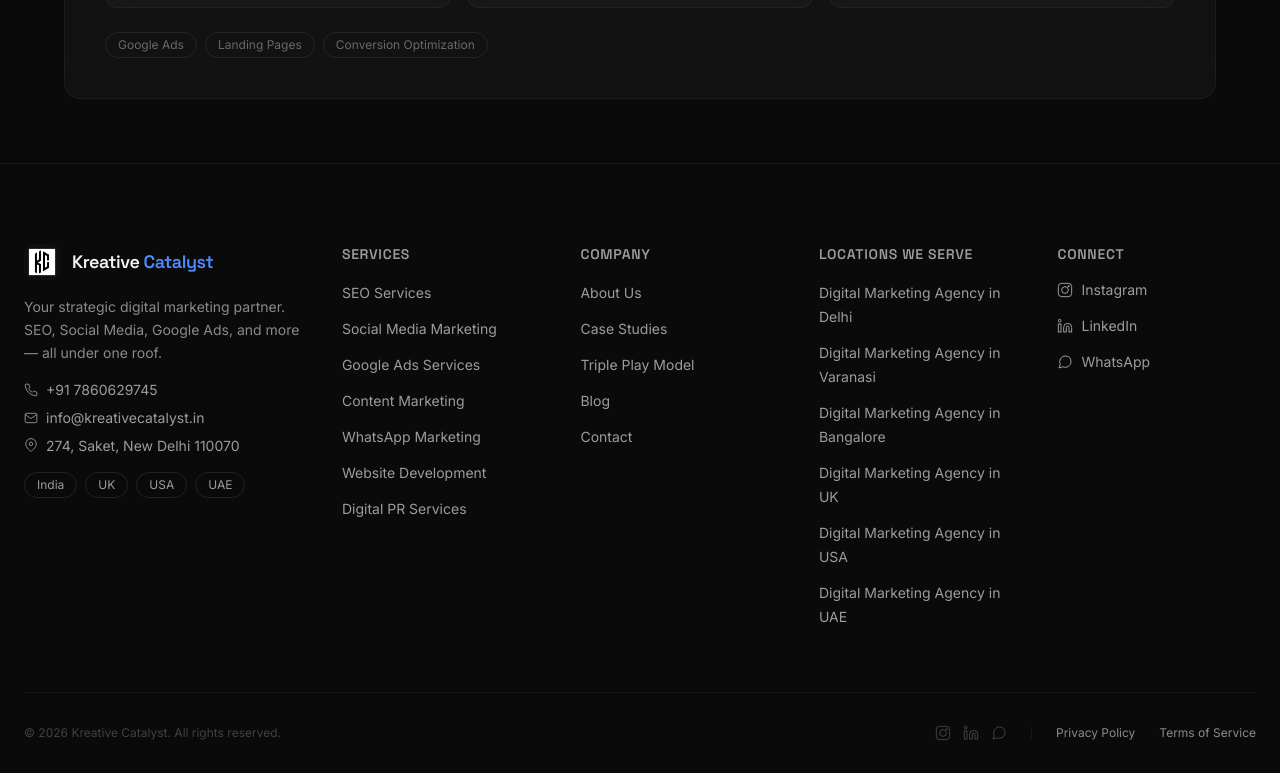
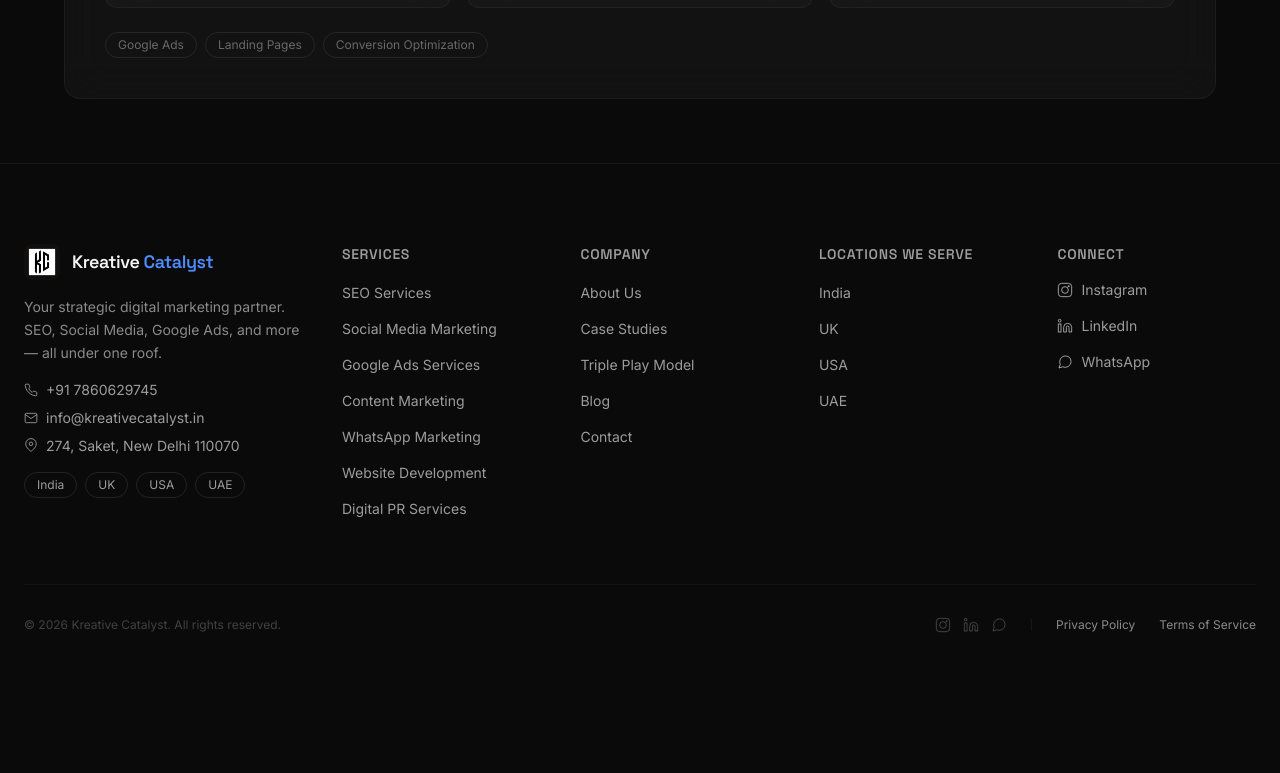
Before and after one commit to jitinnailwal/KC, a Next.js app: page /case-studies in a window 1280 px wide. Shown: the part 2161-2934 px from the top of the page. After the commit the page ends 2826 px from the top, so only its background shows below. Built offline with nearby package versions, Linux system fonts and the light colour scheme; no server answers; the database is empty.

Commit message:
Remove Delhi, Varanasi, Bangalore from footer Locations We Serve section

```diff
--- a/src/components/layout/Footer.tsx
+++ b/src/components/layout/Footer.tsx
@@ -55,12 +55,10 @@
     { name: 'Contact', href: '/contact' },
   ],
   'Locations We Serve': [
-    { name: 'Digital Marketing Agency in Delhi', href: '/locations/delhi' },
-    { name: 'Digital Marketing Agency in Varanasi', href: '/locations/varanasi' },
-    { name: 'Digital Marketing Agency in Bangalore', href: '/locations/bengaluru' },
-    { name: 'Digital Marketing Agency in UK', href: '' },
-    { name: 'Digital Marketing Agency in USA', href: '' },
-    { name: 'Digital Marketing Agency in UAE', href: '' },
+    { name: 'India', href: '' },
+    { name: 'UK', href: '' },
+    { name: 'USA', href: '' },
+    { name: 'UAE', href: '' },
   ],
 };
 
```
